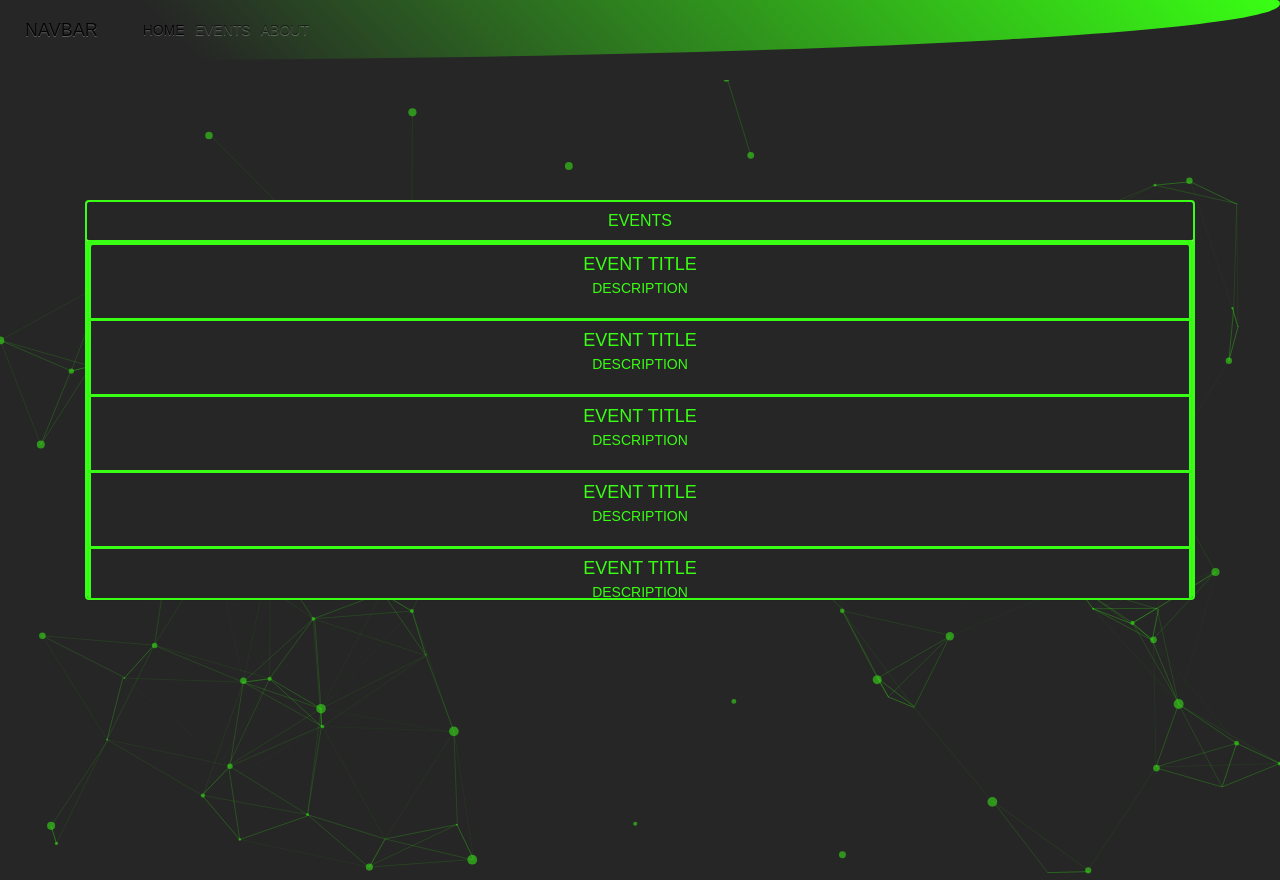
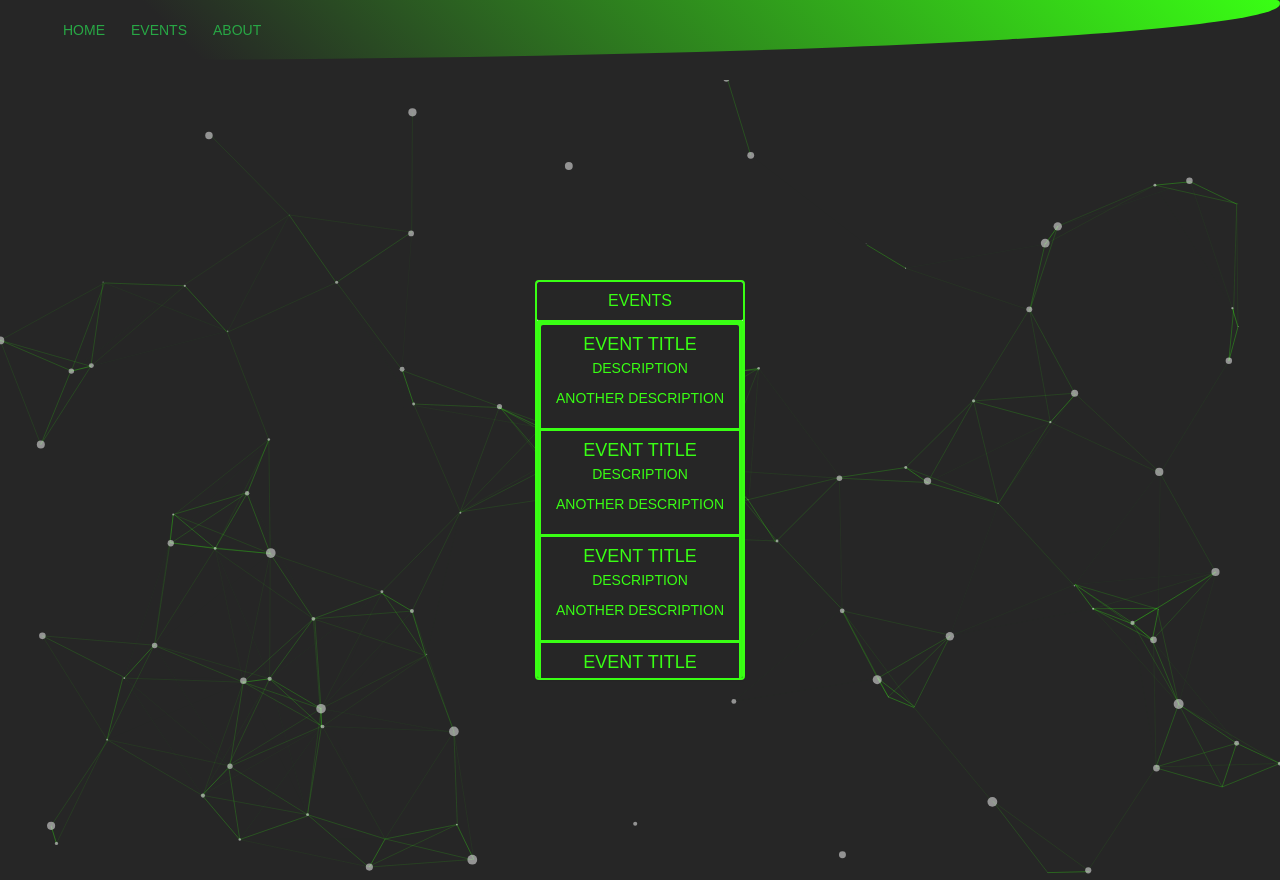
Before and after one commit to maalik-mcburrows/Front-End-Maalik, a plain HTML site: page Front-End-Project-master-FINAL/Version 2/Atlanta.html in a window 1280 px wide. Drawn offline with nearby package versions, Linux system fonts and the light colour scheme; no server answers.

Commit message:
final version adjusted minor styles

```diff
--- a/Front-End-Project-master-FINAL/Version 2/Atlanta.html
+++ b/Front-End-Project-master-FINAL/Version 2/Atlanta.html
@@ -23,29 +23,30 @@
 
   <body>
 
-<div class="content">
+    <div class="content">
 
-    <!-- Navbar with button navs -->
-    <nav class="navbar navbar-expand-lg navbar-light bg-primary" id="navbarElement">
-      <a class="navbar-brand" href="#">Navbar</a>
+      <!-- Navbar with button navs -->
+      <nav class="navbar navbar-expand-lg navbar-dark bg-dark" id="navbarElement">
+
+        <a class="navbar-brand" href="#" id="navBrand"></a>
 
 
+        <form class="form-inline">
+           <a href = "home.html" ><button class= "btn btn-outline-success" id="navBtn" type="button">HOME</button></a>
+            <!-- <button class="btn btn-sm btn-outline-secondary" type="button">Smaller button</button> -->
+          </form>
 
-      <div class="collapse navbar-collapse" id="navbarSupportedContent">
-        <ul class="navbar-nav mr-auto">
-          <li class="nav-item active">
-            <a class="nav-link" href="home.html">Home <span class="sr-only">(current)</span></a>
-          </li>
-          <li class="nav-item">
-              <a class="nav-link" href="#">Events</a>
-          </li>
-          <li class="nav-item">
-            <a class="nav-link" href="about.html">About</a>
-        </li>
-        </ul>
+          <form class="form-inline">
+            <button class="btn btn-outline-success" id="navBtn" type="button" href="#">EVENTS</button>
+            <!-- <button class="btn btn-sm btn-outline-secondary" type="button">Smaller button</button> -->
+          </form>
 
-      </div>
-    </nav>
+          <form class="form-inline">
+            <a href = "about.html"><button class="btn btn-outline-success" id="navBtn" type="button">ABOUT</button></a>
+            <!-- <button class="btn btn-sm btn-outline-secondary" type="button">Smaller button</button> -->
+          </form>
+      </nav>
+
 
 
     <div id="particles-js">
@@ -61,64 +62,74 @@
           <div class="panel-body">
             <div id="events" class="list-group">
 
-                <a href="#" class="list-group-item">
+              <a href="#" class="list-group-item">
                 <h4 class="list-group-item-heading">Event title</h4>
                 <p class="list-group-item-text">Description</p>
                 <p class="venue"></p>
+                <p class="addressed">Another Description</p>
               </a>
 
               <a href="#" class="list-group-item">
                 <h4 class="list-group-item-heading">Event title</h4>
                 <p class="list-group-item-text">Description</p>
                 <p class="venue"></p>
+                <p class="addressed">Another Description</p>
               </a>
 
               <a href="#" class="list-group-item">
                 <h4 class="list-group-item-heading">Event title</h4>
                 <p class="list-group-item-text">Description</p>
                 <p class="venue"></p>
+                <p class="addressed">Another Description</p>
               </a>
 
               <a href="#" class="list-group-item">
                 <h4 class="list-group-item-heading">Event title</h4>
                 <p class="list-group-item-text">Description</p>
                 <p class="venue"></p>
+                <p class="addressed">Another Description</p>
               </a>
 
               <a href="#" class="list-group-item">
                 <h4 class="list-group-item-heading">Event title</h4>
                 <p class="list-group-item-text">Description</p>
                 <p class="venue"></p>
+                <p class="addressed">Another Description</p>
               </a>
 
               <a href="#" class="list-group-item">
                 <h4 class="list-group-item-heading">Event title</h4>
                 <p class="list-group-item-text">Description</p>
                 <p class="venue"></p>
+                <p class="addressed">Another Description</p>
               </a>
 
               <a href="#" class="list-group-item">
                 <h4 class="list-group-item-heading">Event title</h4>
                 <p class="list-group-item-text">Description</p>
                 <p class="venue"></p>
+                <p class="addressed">Another Description</p>
               </a>
 
               <a href="#" class="list-group-item">
                 <h4 class="list-group-item-heading">Event title</h4>
                 <p class="list-group-item-text">Description</p>
                 <p class="venue"></p>
+                <p class="addressed">Another Description</p>
               </a>
 
               <a href="#" class="list-group-item">
                 <h4 class="list-group-item-heading">Event title</h4>
                 <p class="list-group-item-text">Description</p>
                 <p class="venue"></p>
+                <p class="addressed">Another Description</p>
               </a>
 
               <a href="#" class="list-group-item">
                 <h4 class="list-group-item-heading">Event title</h4>
                 <p class="list-group-item-text">Description</p>
                 <p class="venue"></p>
+                <p class="addressed">Another Description</p>
               </a>
 
             </div>
@@ -213,6 +224,11 @@ var page = 0;
         } catch (err) {
           console.log(err);
         }
+        try{
+      item.children('.addressed').text("Address: " + events[i]._embedded.venues[0].address.line1);
+    } catch (err) {}
+
+
         item.show();
         item.off("click");
         item.click(events[i], function(eventObject) {
@@ -269,10 +285,6 @@ var page = 0;
         getEvents(page);
       });
 
-        $()
-    //   $('#attraction .list-group-item-heading').first().text(json.name);
-    //   $('#attraction img').first().attr('src',json.images[0].url);
-    //   $('#classification').text(json.classifications[0].segment.name + " - " + json.classifications[0].genre.name + " - " + json.classifications[0].subGenre.name);
     }
 
     getEvents(page);
--- a/Front-End-Project-master-FINAL/Version 2/CSS/ATLstyle.css
+++ b/Front-End-Project-master-FINAL/Version 2/CSS/ATLstyle.css
@@ -23,14 +23,9 @@ html{
 }
 
   #particles-js{
-    /* grid-area: main; */
-    /* background: #262626; */
     height: 100vh;
-    /* z-index: 9999999999; */
     display: flex;
-    /* align-items: center; */
     justify-content: center;
-    /* flex-wrap: wrap; */
     overflow: auto;
   }
 
@@ -46,10 +41,7 @@ html{
   }
 
 .navbar{
-  /* grid-area: navbar; */
   border-bottom-right-radius: 100%;
-  /* max-height: 50vh; */
-  /* clear: none; */
   background: linear-gradient(45deg, #262626, #262626 15%, #39ff14);
   display: flex;
   /* flex-flow: row; */
@@ -104,24 +96,24 @@ min-width: 75px;
   }
 
   .col-lg{
-    /* position: absolute;
-    height: 50vh; */
-    top: 15vh;
+    position: absolute;
+    /* height: 50vh;  */
+    top: 25%;
     /* width: 50vw;
     padding-right: 15px;
     padding-left: 15px; */
-    /* margin-top: 100px;
+   /* margin-top: 100px; */
     display: flex;
-    justify-content: center; */
+    justify-content: center;
   }
 
-.panel{
+/* .panel{
   top: -35px;
-}
+} */
 
   .panel{
     margin-bottom: 25vh;
-    margin-top: 0;
+    margin-top: 25vh;
     /* margin-left: 25vw; */
     overflow: auto;
     /* width: 50vw; */
@@ -129,6 +121,10 @@ min-width: 75px;
     color: #39ff14;
     border: 2px solid #39ff14;;
     border-radius: 4px;
+  }
+
+  #events-panel {
+    height: 50vh;
   }
 
   .panel > .panel-heading {
@@ -165,10 +161,10 @@ min-width: 75px;
   .panel-title{
       text-align: center;
   }
-/*
+
   #attraction-panel{
       margin-top: 50vh;
-  } */
+  }
 
   .panel-footer{
     background-color: #262626;
@@ -230,6 +226,6 @@ min-width: 75px;
     text-transform: capitalize;
 }
 
-#events-panel{
+/* #events-panel{
   height: 50vh;
-}
+} */
--- a/Front-End-Project-master-FINAL/Version 2/JS/app.js
+++ b/Front-End-Project-master-FINAL/Version 2/JS/app.js
@@ -23,7 +23,7 @@ particlesJS('particles-js',
         }
       },
       "color": {
-        "value": "#39ff14"
+        "value": "#fff"
       },
       "shape": {
         "type": "circle",
```
Also changed, not shown: Front-End-Project-master-FINAL/Version 2/Savannah.html (+19 -18 lines), Front-End-Project-master-FINAL/Version 2/atlantaMap.html (+17 -18 lines), Front-End-Project-master-FINAL/Version 2/sandyMap.html (+21 -22 lines).
